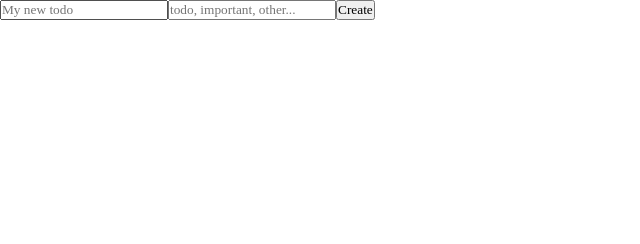
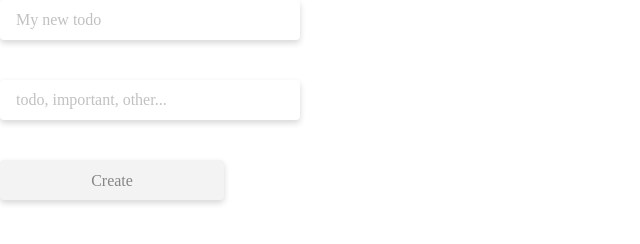
Before and after one commit to RomanFjur/ToDo, a plain HTML site: page index.html in a window 1280 px wide. Shown: the whole page, without its empty margins (0-640 px from the left). Drawn offline with Linux system fonts and the light colour scheme.

Commit message:
feat(style.css): add styles for inputs and buttons

```diff
--- a/style.css
+++ b/style.css
@@ -10,3 +10,48 @@
   padding: 0;
   font-family: 'Montserrat';
 }
+
+body {
+  display: flex;
+  flex-direction: column;
+}
+
+.input {
+  width: 300px;
+  height: 40px;
+  margin: 0;
+  margin-bottom: 40px;
+  padding-left: 16px;
+  color: #333333;
+  font-size: 16px;
+  line-height: 19px;
+  border: none;
+  border-radius: 4px;
+  box-shadow: 0 3px 6px 0 rgba(0, 0, 0, 0.16);
+  box-sizing: border-box;
+}
+
+.input::placeholder {
+  color: #c1c1c1;
+}
+
+.button {
+  width: 224px;
+  height: 40px;
+  margin: 0;
+  padding: 0;
+  font-size: 16px;
+  line-height: 19px;
+  color: #868686;
+  border: none;
+  border-radius: 4px;
+  box-shadow: 0 3px 6px 0 rgba(0, 0, 0, 0.16);
+  background-color: #f3f3f3;
+  box-sizing: border-box;
+}
+
+.button:hover {
+  border: 1px solid #707070;
+  border-radius: 4px;
+  cursor: pointer;
+}
```
